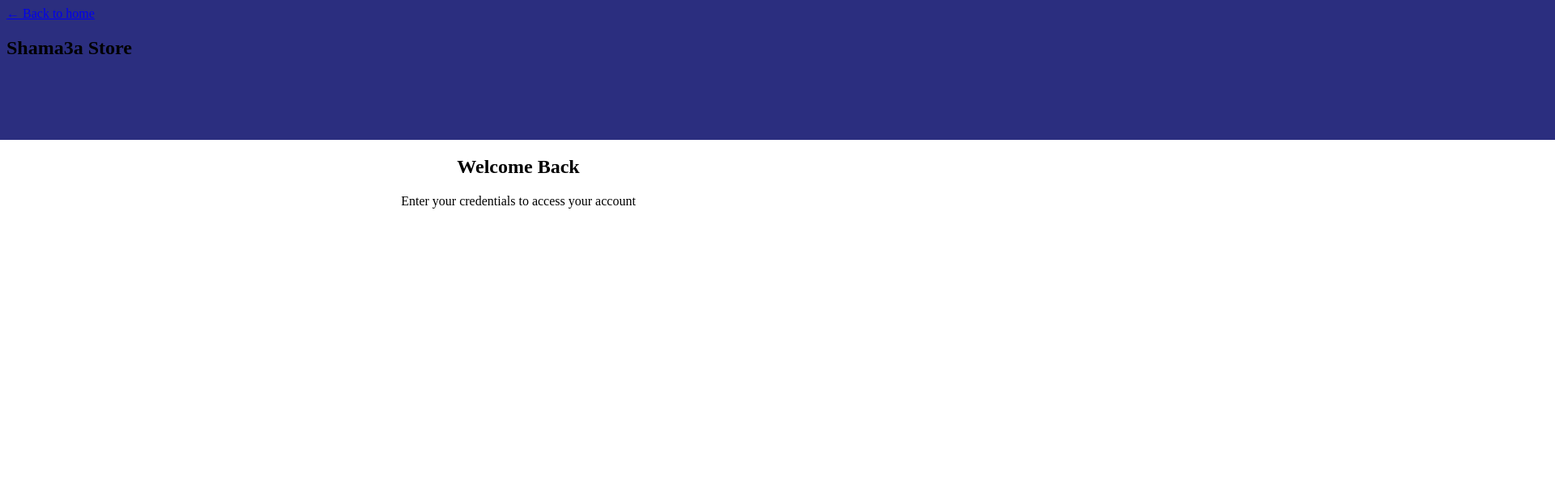
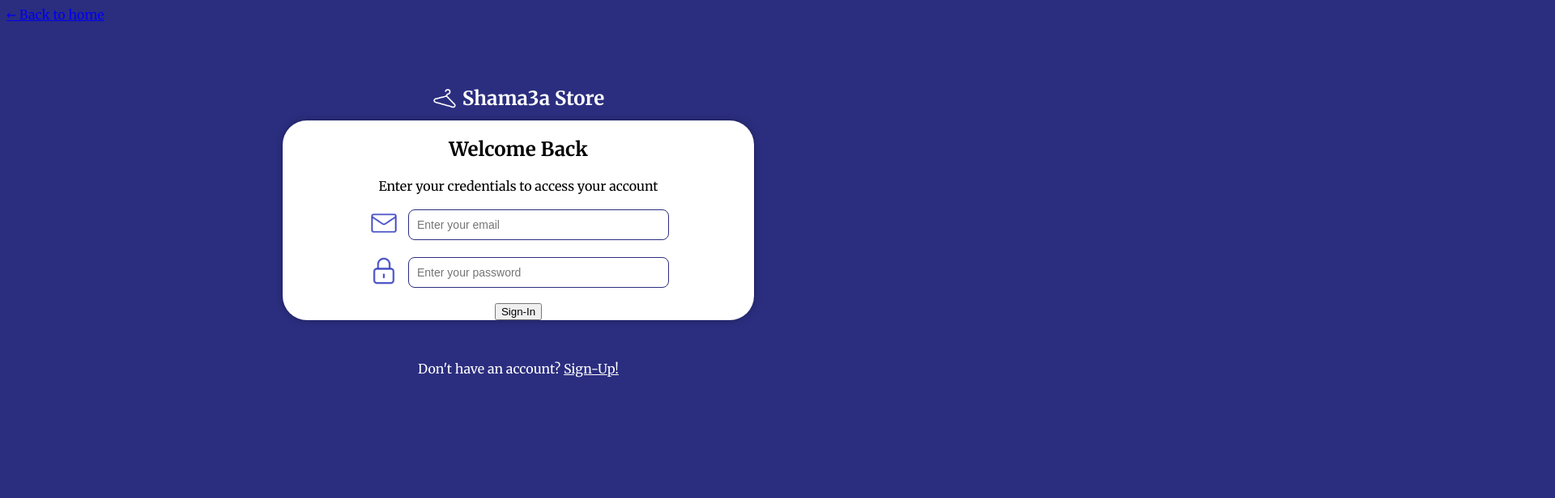
Before and after one commit to mxshii/iti-project, a plain HTML site: page login.html in a window 1280 px wide. Shown: the top 616 px of the page at 81% size, 1920 px wide, since content can reach past the window. Drawn offline with Linux system fonts and the light colour scheme.

Commit message:
Added more stuff!

```diff
--- a/login.html
+++ b/login.html
@@ -16,7 +16,7 @@
     </header>
     <section>
         <div class="logo">
-            <!-- <img src="logo.png" alt="logo"> -->
+            <img src="logo.png" alt="logo">
             <h2>Shama3a Store</h2>
         </div>
         <div class="box-container">
@@ -24,11 +24,25 @@
                 <h1>Welcome Back</h1>
                 <p>Enter your credentials to access your account</p>
                 <form>
-                    <label for="email"><img src="Email.png" alt="email ico"></label>
-                    <input type="text" name="email">
+                    <div class="input-container">
+                        <label for="email">
+                            <img class="Ico" src="Email.png" alt="email icon">
+                        </label>
+                        <input class="info" type="text" id="email" name="email" placeholder="Enter your email" required>
+                    </div>
+                    <div class="input-container">
+                        <label for="password">
+                            <img class="Ico" src="Password.png" alt="password icon">
+                        </label>
+                        <input class="info" type="password" id="password" name="password"
+                            placeholder="Enter your password" required>
+                    </div>
+
+                    <input type="submit" value="Sign-In">
                 </form>
             </div>
         </div>
+        <p class="last">Don't have an account? <a href="#">Sign-Up!</a></p>
     </section>
 </body>
 
--- a/loginstyles.css
+++ b/loginstyles.css
@@ -1,5 +1,26 @@
+@import url(https://fonts.googleapis.com/css2?family=Merriweather:ital,wght@0,300;0,400;0,700;0,900;1,300;1,400;1,700;1,900&display=swap);
+
 body{
+    font-family: Merriweather, 'Segoe UI', Tahoma, Geneva, Verdana, sans-serif;
     background-color: #2b2e7f;
+}
+
+.logo{
+    display: flex;
+    justify-content: center;
+    align-items: flex-end;
+    transform: translateY(-40%);
+}
+
+.logo > img{
+    width: 30px;
+    height: auto;
+    transform: translateY(220%) translateX(-10%);
+}
+
+.logo>h2{
+    color: white;
+    transform: translateY(280%) translateX(2%);
 }
 
 .box-container{
@@ -9,16 +30,62 @@ body{
     justify-content: center;
     align-items: center;
     text-align: center;
-    margin: 100px;
+    margin: 50px
 }
 .info-container{
     grid-column: 2/3;
     border: 2px none;
     border-radius: 30px;
+    box-shadow: 0px 0px 10px rgba(0, 0, 0, 0.3);
     background-color: white;
 }
 
-.info-container > img{
-    width: 20px;
+.input-container {
+    display: flex;
+    align-items: center;
+    justify-content: center;
+    margin: 15px 0;
+    gap: 10px; /* Add space between the icon and the input field */
+}
+
+.Ico {
+    width: 40px;
     height: auto;
 }
+
+.info {
+    width: 300px;          /* Fixed width for consistency */
+    padding: 10px;         /* Padding for better appearance */
+    border-radius: 8px;    /* Slightly rounded corners */
+    border: 1px solid #2b2e7f;
+    font-size: 14px;
+    outline: none;         /* Remove default focus outline */
+}
+
+.info:focus {
+    border-color: #2b2e7f; /* Keep consistent border color on focus */
+    box-shadow: 0 0 5px rgba(43, 46, 127, 0.5);
+}
+
+.btn{
+    color: white;
+    border: 2px none;
+    border-radius: 10px;
+    background-color: #2b2e7f;
+    margin: 20px 100px;
+    padding: 10px;
+    transition: .2s ease-in-out;
+
+}
+
+.btn:hover{
+    background-color: #111235;
+}
+
+.last{
+    text-align: center;
+    color: white;
+}
+.last >a{
+    color: white;
+}
```
